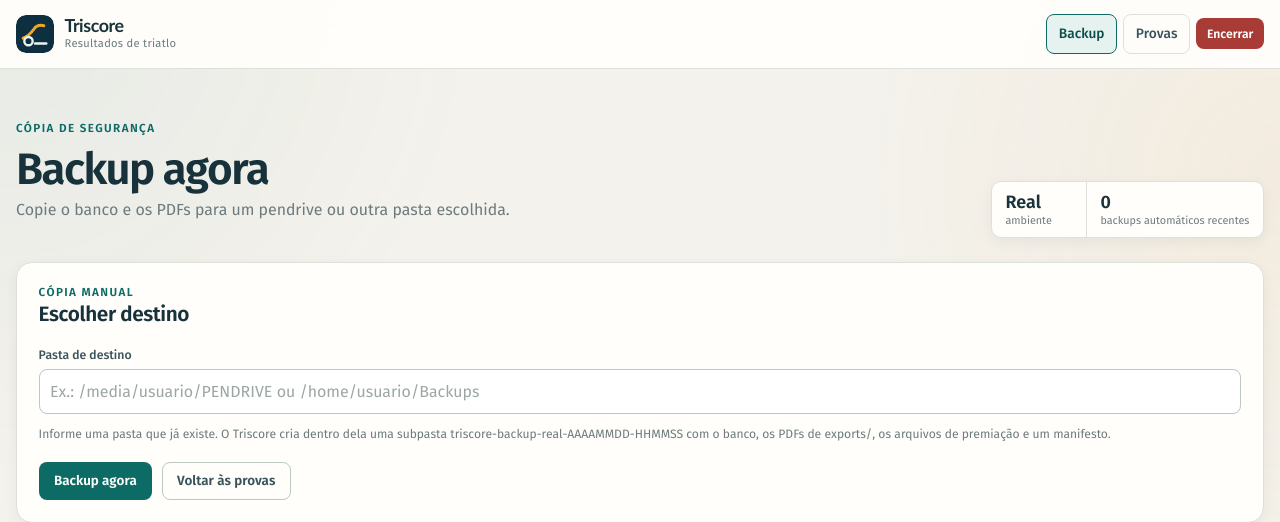
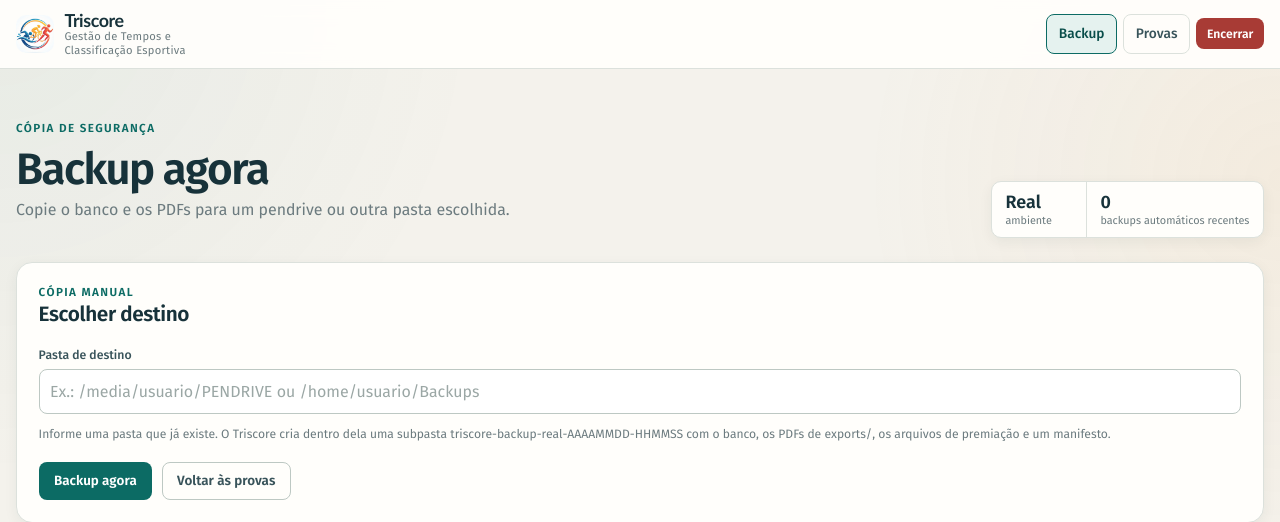
Before and after one commit to gabrielscm7/Triscore, a FastAPI app: page /backup in a window 1280 px wide. Shown: the top 522 px of the page. Run offline with FastAPI, Linux system fonts and the light colour scheme; parts of the project's set-up code (start-up, migrations or seed data) failed here and were passed over; some web fonts are replaced.

Commit message:
feat: atualiza identidade visual e subtítulo
Aplica o novo logo e o subtítulo Gestão de Tempos e Classificação Esportiva no cabeçalho, premiação, atalhos e PDFs. Ajusta o cabeçalho responsivo para o texto mais longo.

```diff
--- a/app/static/css/app.css
+++ b/app/static/css/app.css
@@ -167,8 +167,10 @@ button, a {
 
 .brand small {
   display: block;
+  max-width: 22ch;
   color: var(--muted);
   font-size: 0.7rem;
+  line-height: 1.25;
   letter-spacing: 0.025em;
 }
 
@@ -1675,7 +1677,7 @@ input::placeholder {
   background: var(--danger);
 }
 
-@media (max-width: 1050px) {
+@media (max-width: 1260px) {
   .topbar-inner {
     flex-wrap: wrap;
     padding: 0.65rem 0;
@@ -1697,7 +1699,9 @@ input::placeholder {
   .nav-events {
     margin-left: auto;
   }
-
+}
+
+@media (max-width: 1050px) {
   .builder-toolbar {
     grid-template-columns: 1fr;
   }
--- a/app/templates/base.html
+++ b/app/templates/base.html
@@ -5,7 +5,7 @@
   <meta name="viewport" content="width=device-width, initial-scale=1">
   <meta name="color-scheme" content="light">
   <title>{% block title %}{{ app_name }}{% endblock %}</title>
-  <link rel="icon" href="/static/img/logo.svg" type="image/svg+xml">
+  <link rel="icon" href="/static/img/logo.png" type="image/png">
   <link rel="stylesheet" href="/static/css/app.css">
 </head>
 <body>
@@ -19,10 +19,10 @@
   <header class="topbar">
     <div class="topbar-inner">
       <a class="brand" href="/eventos" aria-label="Triscore — início">
-        <img src="/static/img/logo.svg" alt="" width="38" height="38">
+        <img src="/static/img/logo.png" alt="" width="38" height="38">
         <span>
           <strong>Triscore</strong>
-          <small>Resultados de triatlo</small>
+          <small>Gestão de Tempos e Classificação Esportiva</small>
         </span>
       </a>
 
```
Also changed, not shown: app/templates/awards/show.html (+4 -4 lines), app/static/img/logo.png, 3 other files.
